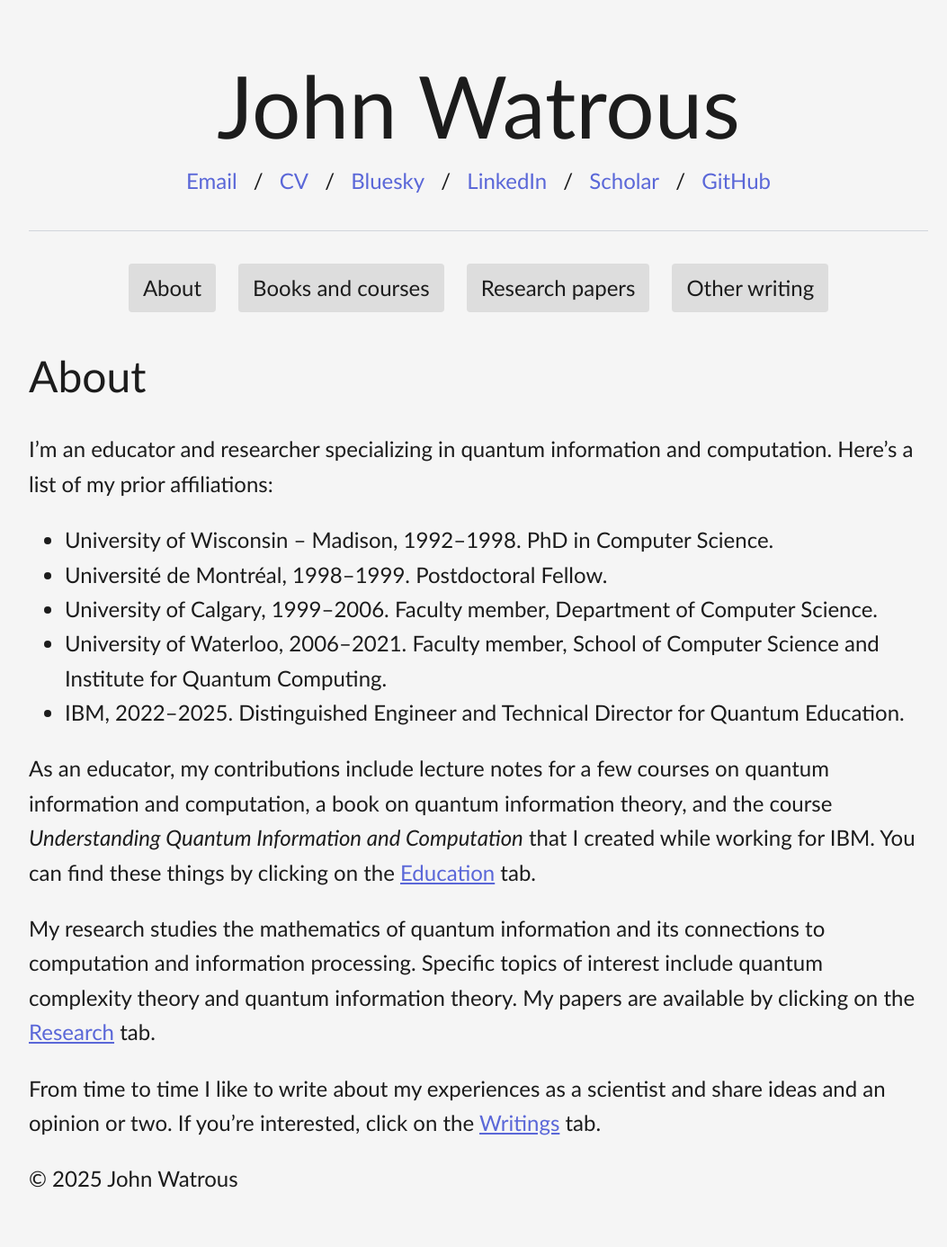
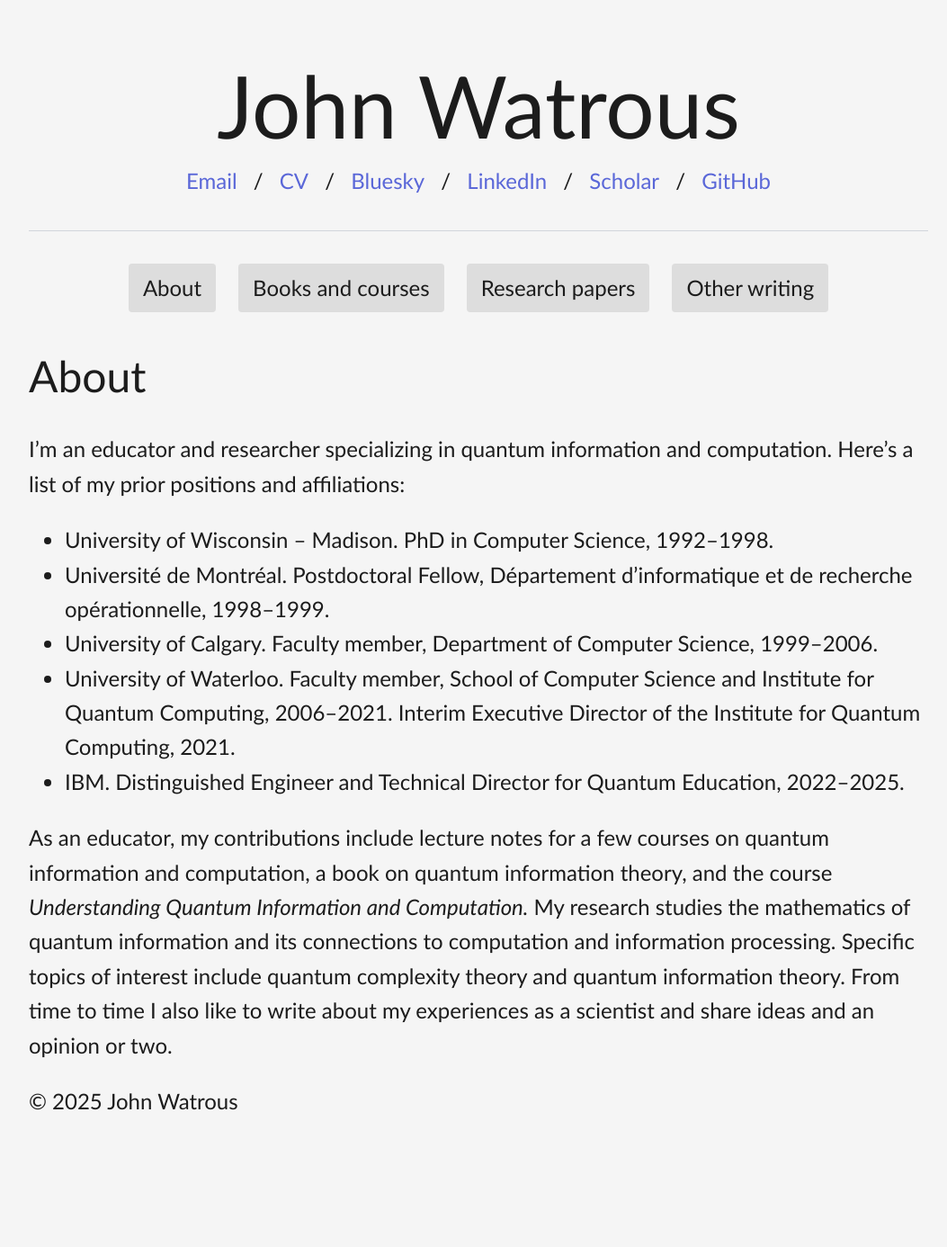
Before and after one commit to jhwatrous/jhwatrous.github.io, a Jekyll site: the page built from index.md, in a window 1280 px wide. Shown: the whole page at 90% size, without its empty margins (108-1161 px from the left). Built offline with Jekyll 4.4.1, drawn with Linux system fonts in a browser that asks for light colours; after the commit the page ends 1299 px from its top, so only the background shows below that.

Commit message:
Revising...

```diff
--- a/index.md
+++ b/index.md
@@ -5,16 +5,12 @@ title: About
 
 # About
 
-I’m an educator and researcher specializing in quantum information and computation. Here's a list of my prior affiliations:
+I’m an educator and researcher specializing in quantum information and computation. Here's a list of my prior positions and affiliations:
 
-- University of Wisconsin – Madison, 1992–1998. PhD in Computer Science.
-- Université de Montréal, 1998–1999. Postdoctoral Fellow.
-- University of Calgary, 1999–2006. Faculty member, Department of Computer Science.
-- University of Waterloo, 2006–2021. Faculty member, School of Computer Science and Institute for Quantum Computing.
-- IBM, 2022–2025. Distinguished Engineer and Technical Director for Quantum Education.
+- University of Wisconsin – Madison. PhD in Computer Science, 1992–1998.
+- Université de Montréal. Postdoctoral Fellow, Département d'informatique et de recherche opérationnelle, 1998–1999.
+- University of Calgary. Faculty member, Department of Computer Science, 1999–2006.
+- University of Waterloo. Faculty member, School of Computer Science and Institute for Quantum Computing, 2006–2021. Interim Executive Director of the Institute for Quantum Computing, 2021.
+- IBM. Distinguished Engineer and Technical Director for Quantum Education, 2022–2025.
 
-As an educator, my contributions include lecture notes for a few courses on quantum information and computation, a book on quantum information theory, and the course *Understanding Quantum Information and Computation* that I created while working for IBM. You can find these things by clicking on the <a href="{{ '/education.html' | relative_url }}">Education</a> tab.
-
-My research studies the mathematics of quantum information and its connections to computation and information processing. Specific topics of interest include quantum complexity theory and quantum information theory. My papers are available by clicking on the <a href="{{ '/research.html' | relative_url }}">Research</a> tab.
-
-From time to time I like to write about my experiences as a scientist and share ideas and an opinion or two. If you're interested, click on the <a href="{{ '/writings.html' | relative_url }}">Writings</a> tab.
+As an educator, my contributions include lecture notes for a few courses on quantum information and computation, a book on quantum information theory, and the course *Understanding Quantum Information and Computation.* My research studies the mathematics of quantum information and its connections to computation and information processing. Specific topics of interest include quantum complexity theory and quantum information theory. From time to time I also like to write about my experiences as a scientist and share ideas and an opinion or two.
```
